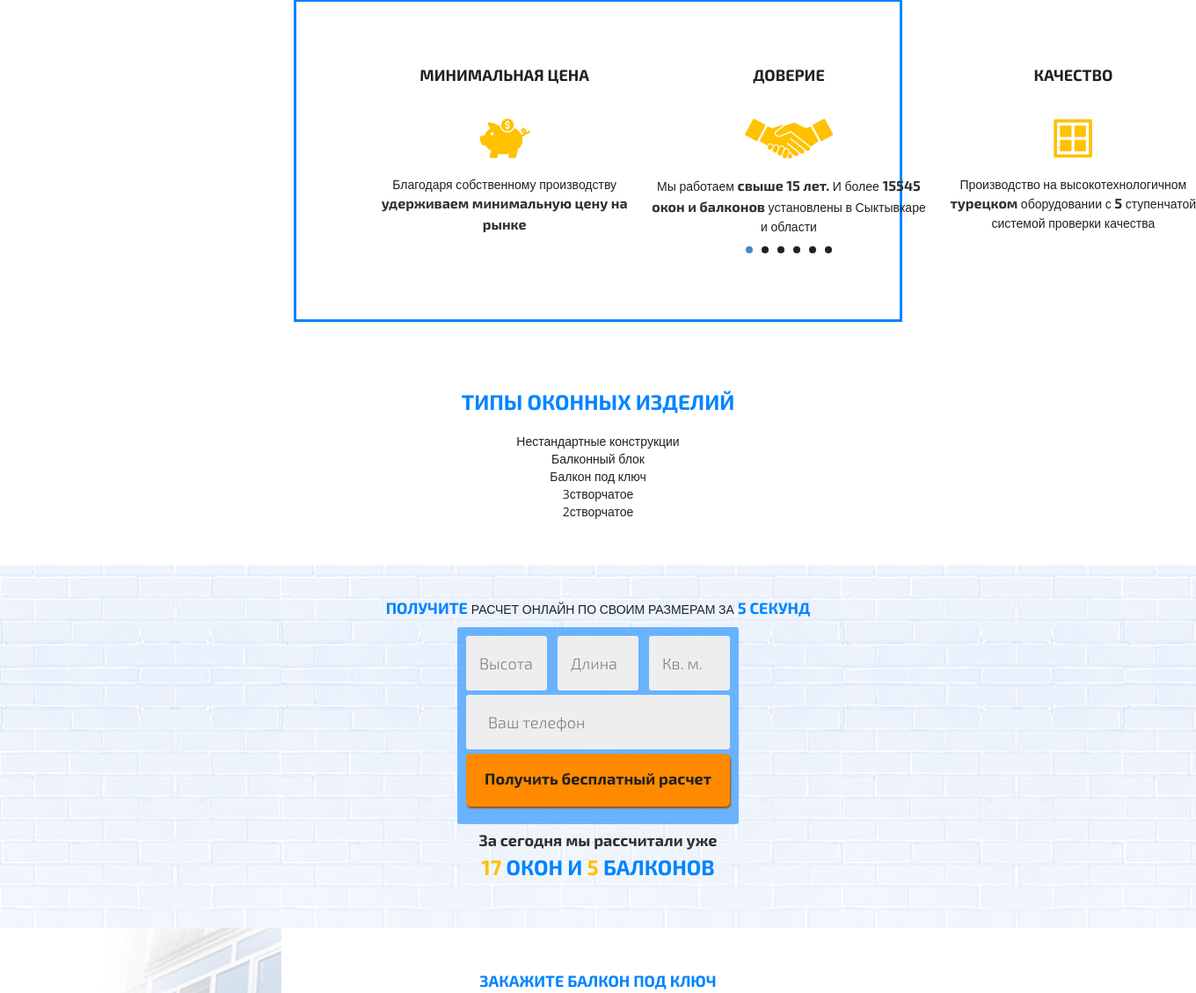
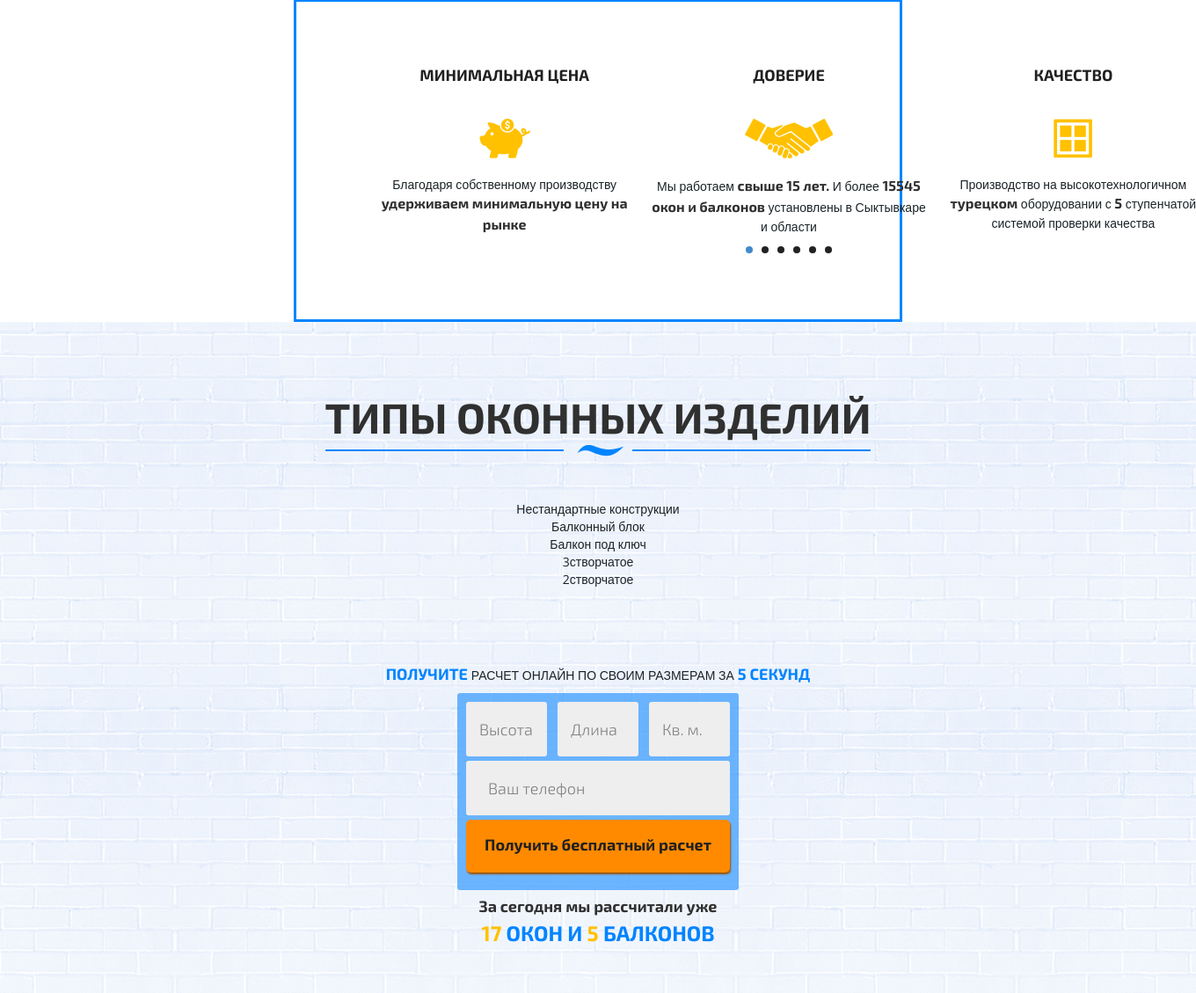
Before and after one commit to smartdeal/105-okna-arsenal, a PHP site: page / in a window 1360 px wide; the page is wider, and only the part inside the window is pictured. Shown: the part 1539-2668 px from the top of that part at 88% size. Run offline with PHP 8.4, Linux system fonts and the light colour scheme; style sheets or scripts are compiled from the project's sources.

Commit message:
S_type_changes

```diff
--- a/css/main-rasik.css
+++ b/css/main-rasik.css
@@ -588,4 +588,14 @@ input[type="text"]::-webkit-input-placeholder {
     .s-bull .b-bull-list .item .i_6 {
       background: url(../images/s-bull_i_3.png);
       height: 45px;
-      width: 44px; } }
+      width: 44px; }
+
+  .s-types {
+    background: url(../images/bg_structure.png);
+    padding-top: 76px;
+    padding-bottom: 48px; }
+    .s-types .s-title {
+      color: #303030;
+      font: 700 48px / 18px Exo2; }
+    .s-types img {
+      margin-bottom: 50px; } }
--- a/css/main-rasik.scss
+++ b/css/main-rasik.scss
@@ -742,6 +742,18 @@ input[type="text"]::-webkit-input-placeholder {
             }
         }
     }
+    .s-types  {
+        background: url(../images/bg_structure.png);
+        padding-top: 76px;
+        padding-bottom: 48px;
+        .s-title {
+            color: #303030;
+            font: 700 48px / 18px Exo2;
+        }
+        img {
+            margin-bottom: 50px;
+        }
+    }
 
 }
 
--- a/index.html
+++ b/index.html
@@ -177,10 +177,11 @@
             </div>
         </div>
     </div>
-
     <div class="s-types section">
         <div class="container">
             <div class="s-title">Типы оконных изделий</div>
+                    <img src="/images/blue_line.png" alt="">
+
             <div class="b-types-wrap">
                 <div class="b-types-list">
                     <div class="item">Нестандартные конструкции</div>
```
Also changed, not shown: images/blue_line.png (added).
